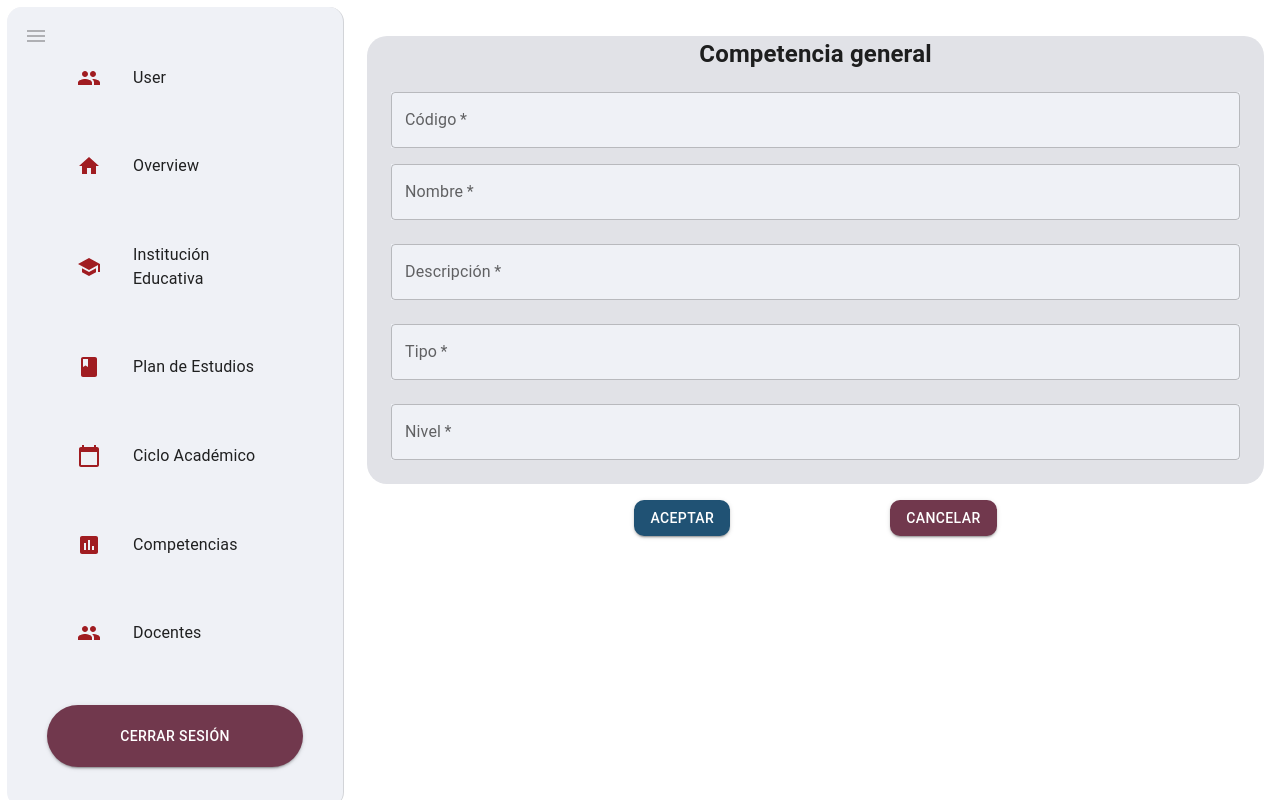
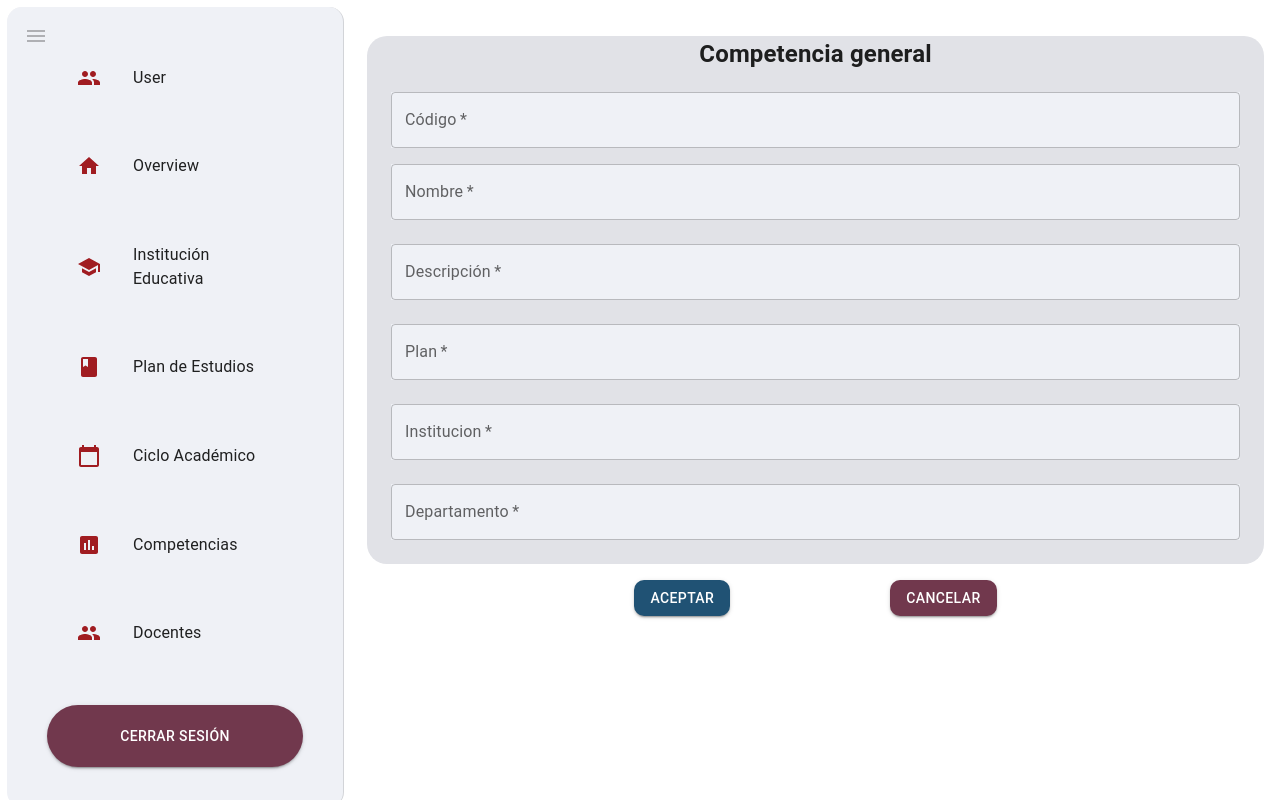
Before and after one commit to harold232/supervisor-front, a React (Vite) app: page /formCompetenciaG in a window 1280 px wide. Built offline with nearby package versions, Linux system fonts and the light colour scheme.

Commit message:
Update Form Competencia General

```diff
--- a/src/pages/FormCompetenciaG.jsx
+++ b/src/pages/FormCompetenciaG.jsx
@@ -6,18 +6,22 @@ const FormCompetenciaG = () => {
   const [codigo, setCodigo] = useState("");
   const [nombre, setNombre] = useState("");
   const [descripcion, setDescripcion] = useState("");
-  const [tipo, setTipo] = useState("");
-  const [nivel, setNivel] = useState("");
+  const [planid, setPlanid] = useState("");
+  const [institucionid, setInstitucionid] = useState("");
+  const [departamentoid, setDepartamentoid] = useState("");
+  const [planes, setPlanes] = useState([]);
+  const [instituciones, setInstituciones] = useState([]);
+  const [departamentos, setDepartamentos] = useState([]);
 
   const handleSubmit = (e) => {
     e.preventDefault();
-    console.log({ codigo, nombre, descripcion, tipo, nivel });
+    console.log({ codigo, nombre, descripcion, planid, institucionid, departamentoid });
     fetch('http://localhost:8080/api/competencia/general', {
       method: 'POST',
       headers: {
         'Content-Type': 'application/json',
       },
-      body: JSON.stringify({ codigo, nombre, descripcion, tipo, nivel }),
+      body: JSON.stringify({ codigo, nombre, descripcion, planid, institucionid, departamentoid }),
     })
       .then(response => response.json())
       .then(data => {
@@ -25,8 +29,9 @@ const FormCompetenciaG = () => {
         setCodigo("");
         setNombre("");
         setDescripcion("");
-        setTipo("");
-        setNivel("");
+        setPlanid("");
+        setInstitucionid("");
+        setDepartamentoid("");
       })
       .catch(error => {
         console.error('Error:', error);
@@ -37,8 +42,9 @@ const FormCompetenciaG = () => {
     setCodigo("");
     setNombre("");
     setDescripcion("");
-    setTipo("");
-    setNivel("");
+    setPlanid("");
+    setInstitucionid("");
+    setDepartamentoid("");
   };
 
   return (
@@ -72,17 +78,25 @@ const FormCompetenciaG = () => {
               required
             />
             <TextField
-              label="Tipo"
-              value={tipo}
-              onChange={(e) => setTipo(e.target.value)}
+              label="Plan"
+              value={planid}
+              onChange={(e) => setPlanid(e.target.value)}
               margin="normal"
               sx={{ background: "#EFF1F6" }}
               required
             />
             <TextField
-              label="Nivel"
-              value={nivel}
-              onChange={(e) => setNivel(e.target.value)}
+              label="Institucion"
+              value={institucionid}
+              onChange={(e) => setInstitucionid(e.target.value)}
+              margin="normal"
+              sx={{ background: "#EFF1F6" }}
+              required
+            />
+            <TextField
+              label="Departamento"
+              value={departamentoid}
+              onChange={(e) => setDepartamentoid(e.target.value)}
               margin="normal"
               sx={{ background: "#EFF1F6" }}
               required
```
